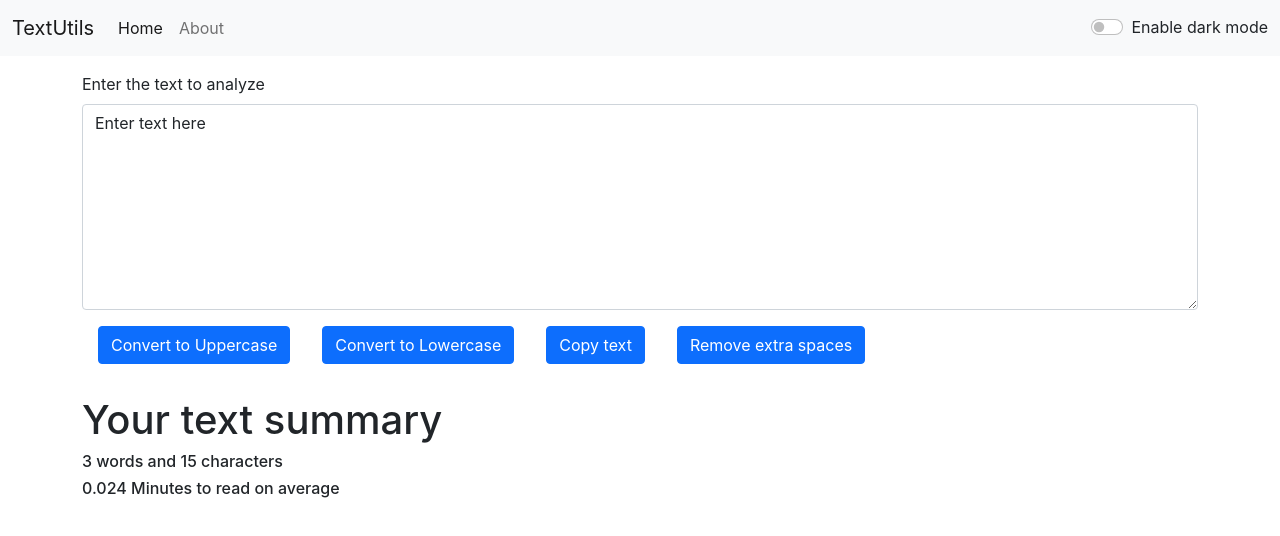
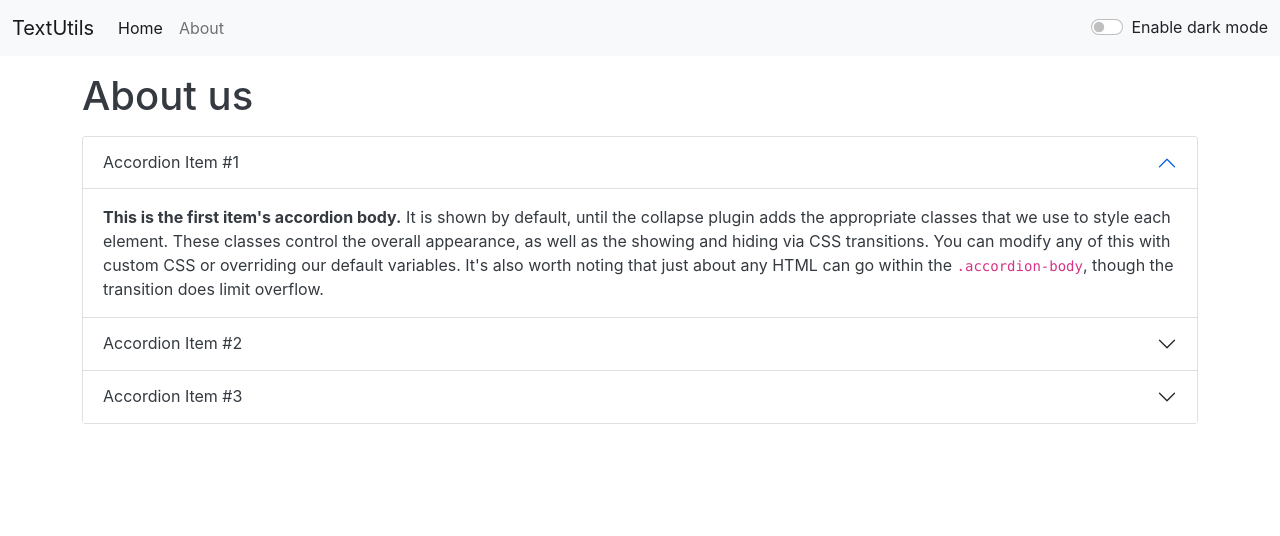
Before and after one commit to pranavelric/TextUtils, a React (Create React App) app: page /about in a window 1280 px wide. Shown: the top 536 px of the page. Built offline with nearby package versions, Linux system fonts and the light colour scheme.

Commit message:
Routes added

```diff
--- a/package.json
+++ b/package.json
@@ -8,6 +8,7 @@
     "@testing-library/user-event": "^13.5.0",
     "react": "^18.0.0",
     "react-dom": "^18.0.0",
+    "react-router-dom": "^5.2.0",
     "react-scripts": "5.0.1",
     "web-vitals": "^2.1.4"
   },
--- a/src/App.js
+++ b/src/App.js
@@ -4,11 +4,17 @@ import './App.css';
 import Navbar from './components/Navbar';
 import Textform from './components/Textform';
 import About from './components/About';
-import { useState } from 'react';
+import React, { useState } from 'react';
 import Alert from './components/Alert';
-
+import {
+  BrowserRouter as Router,
+  Switch,
+  Route,
+  Link
+} from "react-router-dom";
 
 function App() {
+
   const [mode, setDarkMode] = useState('light')
   const [alert, setAlert] = useState(null)
 
@@ -36,14 +42,24 @@ function App() {
   }
   return (
    <>
+   <Router>
       <Navbar title="TextUtils" mode={mode} toggleMode={toggleMode}/>
       <div className="container">
         <Alert alert={alert}/>
       </div>
+
+      <Switch>
+        <Route path="/about">
+          <About  mode={mode} toggleMode={toggleMode}/>
+        </Route>
+        <Route path="/">
           <div className="container my-3">
             <Textform showAlert={showAlert} heading="Enter the text to analyze" mode={mode}/>
           </div>
-{/* <About/> */}
+        </Route>
+      </Switch>
+
+    </Router>
    </>
   );
 }
--- a/src/components/About.js
+++ b/src/components/About.js
@@ -1,14 +1,14 @@
 import React, {useState} from 'react'
 
 
-export default function About() {
+export default function About(props) {
     const [myStyle,setMyStyle] = useState({
         color: 'white',
         backgroundColor: 'black'
     })
     const [btntext,setBtnText] = useState("Enable dark mode")
     let toggleStyle = ()=>{
-        if(myStyle.color=='white'){
+        if(myStyle.color==='white'){
             setMyStyle({
                 color: 'black',
                 backgroundColor: 'white',
@@ -27,13 +27,13 @@ export default function About() {
 
   return (
 
-    <div className="container" style={myStyle}>
+    <div className="container" style={{backgroundColor:props.mode==='dark'?'#343a40':'white', color:props.mode==='light'?'#343a40':'white'}} >
 <h1 className='my-3'>About us</h1>
 
-<div className="accordion" id="accordionExample" style={myStyle}>
-  <div className="accordion-item" style={myStyle}>
+<div className="accordion" id="accordionExample" style={{backgroundColor:props.mode==='dark'?'#343a40':'white', color:props.mode==='light'?'#343a40':'white'}} >
+  <div className="accordion-item" style={{backgroundColor:props.mode==='dark'?'#343a40':'white', color:props.mode==='light'?'#343a40':'white'}} >
     <h2 className="accordion-header" id="headingOne">
-      <button className="accordion-button" type="button" data-bs-toggle="collapse" data-bs-target="#collapseOne" aria-expanded="true" aria-controls="collapseOne" style={myStyle}>
+      <button className="accordion-button" type="button" data-bs-toggle="collapse" data-bs-target="#collapseOne" aria-expanded="true" aria-controls="collapseOne" style={{backgroundColor:props.mode==='dark'?'#343a40':'white', color:props.mode==='light'?'#343a40':'white'}} >
         Accordion Item #1
       </button>
     </h2>
@@ -43,9 +43,9 @@ export default function About() {
       </div>
     </div>
   </div>
-  <div className="accordion-item" style={myStyle}>
-    <h2 className="accordion-header" id="headingTwo" style={myStyle}>
-      <button className="accordion-button collapsed" type="button" data-bs-toggle="collapse" data-bs-target="#collapseTwo" aria-expanded="false" aria-controls="collapseTwo" style={myStyle}>
+  <div className="accordion-item" style={{backgroundColor:props.mode==='dark'?'#343a40':'white', color:props.mode==='light'?'#343a40':'white'}} >
+    <h2 className="accordion-header" id="headingTwo" style={{backgroundColor:props.mode==='dark'?'#343a40':'white', color:props.mode==='light'?'#343a40':'white'}} >
+      <button className="accordion-button collapsed" type="button" data-bs-toggle="collapse" data-bs-target="#collapseTwo" aria-expanded="false" aria-controls="collapseTwo" style={{backgroundColor:props.mode==='dark'?'#343a40':'white', color:props.mode==='light'?'#343a40':'white'}} >
         Accordion Item #2
       </button>
     </h2>
@@ -55,9 +55,9 @@ export default function About() {
       </div>
     </div>
   </div>
-  <div className="accordion-item" style={myStyle}>
-    <h2 className="accordion-header" id="headingThree" style={myStyle}>
-      <button className="accordion-button collapsed" type="button" data-bs-toggle="collapse" data-bs-target="#collapseThree" aria-expanded="false" aria-controls="collapseThree" style={myStyle}>
+  <div className="accordion-item" style={{backgroundColor:props.mode==='dark'?'#343a40':'white', color:props.mode==='light'?'#343a40':'white'}} >
+    <h2 className="accordion-header" id="headingThree" style={{backgroundColor:props.mode==='dark'?'#343a40':'white', color:props.mode==='light'?'#343a40':'white'}} >
+      <button className="accordion-button collapsed" type="button" data-bs-toggle="collapse" data-bs-target="#collapseThree" aria-expanded="false" aria-controls="collapseThree" style={{backgroundColor:props.mode==='dark'?'#343a40':'white', color:props.mode==='light'?'#343a40':'white'}} >
         Accordion Item #3
       </button>
     </h2>
@@ -68,9 +68,7 @@ export default function About() {
     </div>
   </div>
 </div>
-<div className="container">
-<button type='button' className="btn btn-dark my-3" onClick={toggleStyle}>{btntext}</button>
-</div>
+
     </div>
   )
 }
--- a/src/components/Navbar.js
+++ b/src/components/Navbar.js
@@ -15,7 +15,7 @@ export default function Navbar(props) {
             <a className="nav-link active" aria-current="page" href="/">Home</a>
           </li>
           <li className="nav-item">
-            <a className="nav-link" href="/">About</a>
+            <a className="nav-link" href="/about">About</a>
           </li>
         </ul>
         <div className={`form-check form-switch text-${props.mode==='light'?'dark':'light'}`} >
```
Also changed, not shown: 1 other file (tests, documents, lock files or other folders). Lines whose indentation alone changed are shown as unchanged.
